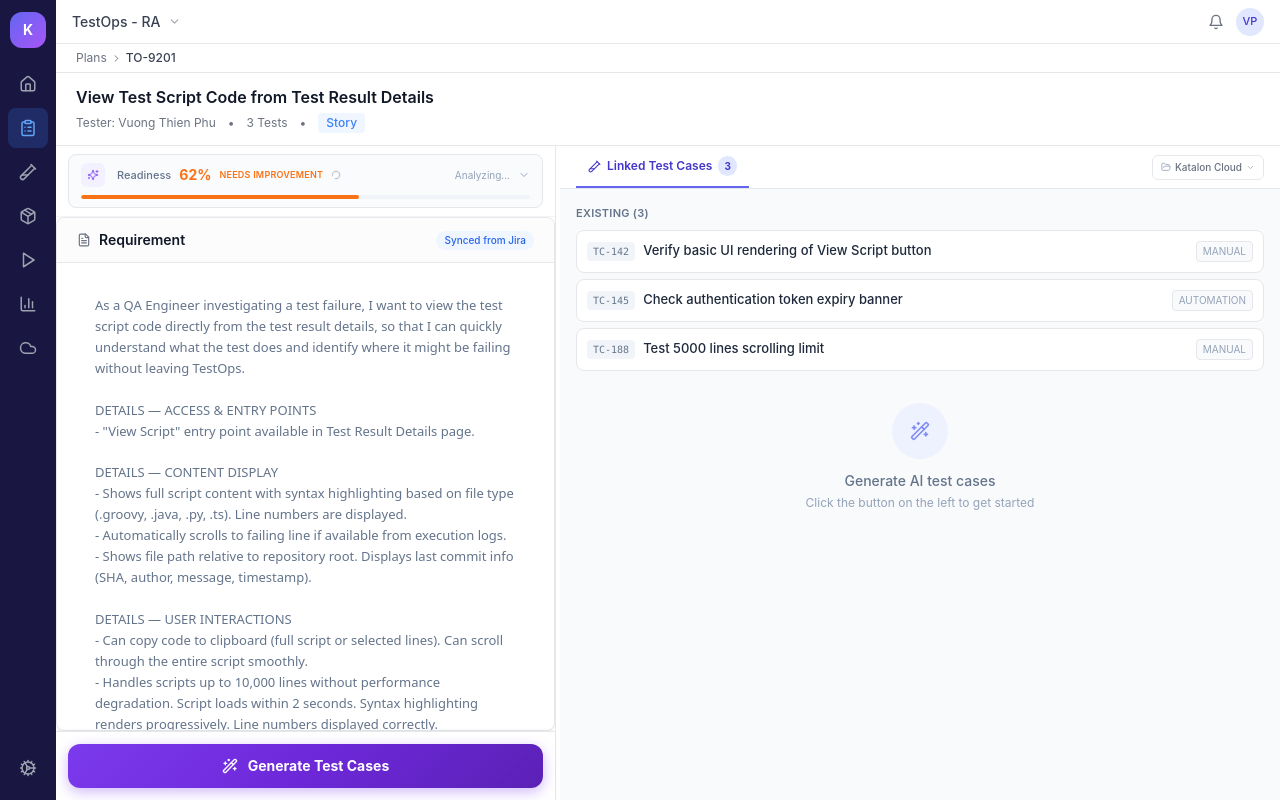
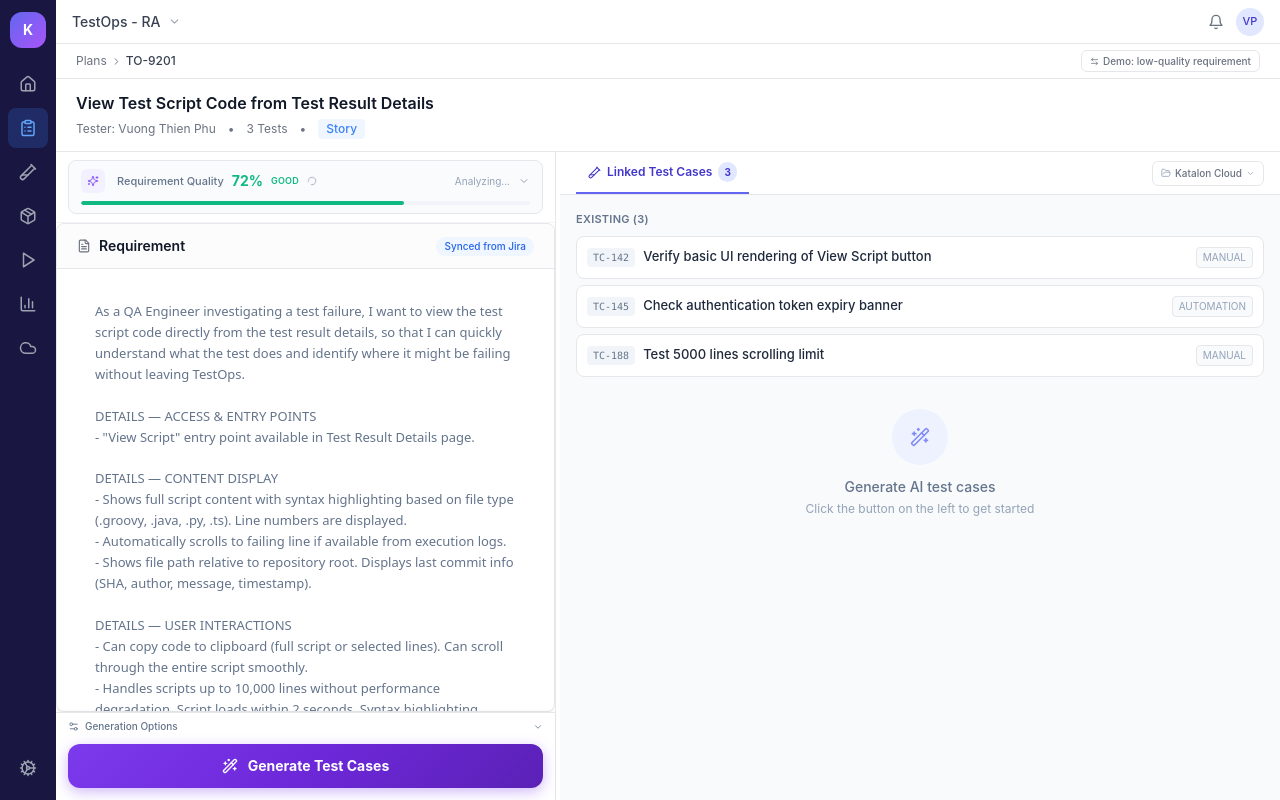
Before and after one commit to hanguyenktl/test-case-generator-specs, a React (Vite) app: page / in a window 1280 px wide. Built offline with nearby package versions, Linux system fonts and the light colour scheme.

Commit message:
feat: separate context from scoring, add score gate with context relaxation, rename to Requirement Quality

```diff
--- a/src/App.jsx
+++ b/src/App.jsx
@@ -1,10 +1,11 @@
 import React, { useState, useCallback } from 'react';
-import { ChevronDown, ChevronRight, Bell, Sparkles, Wand2, Loader2, FolderOpen, Check, TestTube2, Eye } from 'lucide-react';
+import { ChevronDown, ChevronRight, Bell, Sparkles, Wand2, Loader2, FolderOpen, Check, TestTube2, Eye, AlertTriangle, ArrowLeftRight } from 'lucide-react';
 import { TO } from './utils/theme';
-import { mockRequirement, mockCoreTests, mockAdditionalTests, existingLinkedTests, mockClarifications } from './data/mockData';
+import { mockRequirement, mockLowQualityRequirement, mockRequirementText, mockLowQualityText, mockCoreTests, mockAdditionalTests, existingLinkedTests, mockClarifications } from './data/mockData';
 import { SidebarNav } from './components/Shell/SidebarNav';
 import { RequirementPanel } from './features/Requirement/RequirementPanel';
 import { AIGeneratorPanel } from './features/Assessment/AIGeneratorPanel';
+import { GenerationConfig } from './features/Assessment/GenerationConfig';
 import { ReviewList } from './features/Review/ReviewList';
 
 const TEST_STATUS = { PENDING: 'pending', ACCEPTED: 'accepted', REJECTED: 'rejected', MODIFIED: 'modified', REGENERATING: 'regenerating' };
@@ -25,6 +26,8 @@ export default function App() {
   const [showLocationPicker, setShowLocationPicker] = useState(false);
   const [rightTab, setRightTab] = useState('linked');
   const [acceptedTests, setAcceptedTests] = useState([]);
+  const [requirementScore, setRequirementScore] = useState(0);
+  const [useDemo, setUseDemo] = useState(false); // toggle low-quality requirement
 
   // Optional context
   const [docs, setDocs] = useState([]);
@@ -36,6 +39,17 @@ export default function App() {
     const timer = setTimeout(() => setAssessmentStatus('done'), 30000);
     return () => clearTimeout(timer);
   }, []);
+
+  // Active requirement data
+  const activeReq = useDemo ? mockLowQualityRequirement : mockRequirement;
+  const activeText = useDemo ? mockLowQualityText : mockRequirementText;
+
+  // Score gate logic — context can relax a block to a warning
+  const hasContext = additionalContext.length > 50 || docs.length > 0;
+  const rawBlocked = requirementScore < 30;
+  const isBlocked = rawBlocked && !hasContext; // context relaxes block → warning
+  const isWarning = (requirementScore >= 30 && requirementScore < 50) || (rawBlocked && hasContext);
+  const canGenerate = !gen && !hasGen && !isBlocked;
 
   // Resizable left panel
   const [leftWidth, setLeftWidth] = useState(500);
@@ -148,16 +162,24 @@ export default function App() {
         {/* Breadcrumb */}
         <div className="px-5 py-1.5 bg-white border-b flex items-center text-xs" style={{ borderColor: TO.cardBd, color: TO.textSecondary }}>
           Plans<ChevronRight size={11} className="mx-1" />
-          <span className="font-medium" style={{ color: TO.textBody }}>{mockRequirement.id}</span>
+          <span className="font-medium" style={{ color: TO.textBody }}>{activeReq.id}</span>
+          <button
+            onClick={() => { setUseDemo(!useDemo); setHasGen(false); setTcs([]); setSts({}); setAcceptedTests([]); }}
+            className="ml-auto flex items-center gap-1 px-2 py-0.5 text-[10px] font-medium rounded-md border hover:bg-slate-50 transition-colors"
+            style={{ borderColor: '#E5E7EB', color: TO.textSecondary }}
+          >
+            <ArrowLeftRight size={9} />
+            {useDemo ? 'Switch to detailed requirement' : 'Demo: low-quality requirement'}
+          </button>
         </div>
 
         {/* Page header */}
         <div className="bg-white border-b px-5 py-3" style={{ borderColor: TO.cardBd }}>
-          <h1 className="text-base font-semibold" style={{ color: TO.textPrimary }}>{mockRequirement.title}</h1>
+          <h1 className="text-base font-semibold" style={{ color: TO.textPrimary }}>{activeReq.title}</h1>
           <div className="flex items-center gap-3 mt-1 text-xs" style={{ color: TO.textSecondary }}>
-            <span>Tester: {mockRequirement.tester}</span><span>•</span>
+            <span>Tester: {activeReq.tester}</span><span>•</span>
             <span>{existingLinkedTests.length + acceptedTests.length} Tests</span><span>•</span>
-            <span className="px-2 py-0.5 rounded font-medium" style={{ backgroundColor: '#EFF6FF', color: TO.link }}>{mockRequirement.issueType}</span>
+            <span className="px-2 py-0.5 rounded font-medium" style={{ backgroundColor: '#EFF6FF', color: TO.link }}>{activeReq.issueType}</span>
           </div>
         </div>
 
@@ -169,43 +191,79 @@ export default function App() {
               {/* Optional readiness hint + context */}
               <div className="px-3 py-2 flex-shrink-0 border-b border-gray-100">
                 <AIGeneratorPanel
+                  requirementText={activeText}
                   assessmentStatus={assessmentStatus}
-                  clarifications={clarifs}
+                  clarifications={useDemo ? [] : clarifs}
                   onResolve={(id, ans) => setClarifs(p => p.map(c => c.id === id ? { ...c, resolved: ans !== null, resolvedAnswer: ans } : c))}
+                  onScoreChange={setRequirementScore}
+                />
+              </div>
+
+              {/* Requirement text */}
+              <div className="flex-1 overflow-hidden min-h-0 bg-white">
+                <RequirementPanel requirementText={activeText} highlightedParagraphs={highlightedParagraphs} />
+              </div>
+
+              {/* Sticky Generate Button — AI gradient styling */}
+              <div className="border-t border-gray-200 bg-white flex-shrink-0 shadow-[0_-2px_6px_-2px_rgba(0,0,0,0.05)]">
+                {/* Generation Options — config for the AI */}
+                <GenerationConfig
                   additionalContext={additionalContext}
                   onContextChange={setAdditionalContext}
                   documents={docs}
                   onUpload={(d) => setDocs(p => [...p, d])}
                   onRemoveDoc={(id) => setDocs(p => p.filter(d => d.id !== id))}
                 />
+
+                {/* Score gate warning */}
+                {isBlocked && (
+                  <div className="mx-3 mb-2 px-2.5 py-2 rounded-lg flex items-start gap-2 text-[11px]" style={{ backgroundColor: '#FEF2F2', border: '1px solid #FECACA' }}>
+                    <AlertTriangle size={12} className="text-red-400 flex-shrink-0 mt-0.5" />
+                    <div>
+                      <span className="font-semibold text-red-700">Requirement too vague for AI generation.</span>
+                      <span className="text-red-600"> Add user story structure, acceptance criteria, or scenarios. You can also add context below to unlock generation.</span>
                     </div>
+                  </div>
+                )}
+                {isWarning && !gen && !hasGen && (
+                  <div className="mx-3 mb-2 px-2.5 py-1.5 rounded-lg flex items-center gap-2 text-[10px]" style={{ backgroundColor: '#FFFBEB', border: '1px solid #FDE68A' }}>
+                    <AlertTriangle size={10} className="text-amber-400 flex-shrink-0" />
+                    <span className="text-amber-700">
+                      {rawBlocked && hasContext
+                        ? 'Requirement quality is low, but your added context may compensate. Proceed with caution.'
+                        : 'Low requirement quality — generated tests may be incomplete or vague.'}
+                    </span>
+                  </div>
+                )}
 
-              {/* Requirement text */}
-              <div className="flex-1 overflow-hidden min-h-0 bg-white">
-                <RequirementPanel highlightedParagraphs={highlightedParagraphs} />
-              </div>
-
-              {/* Sticky Generate Button — AI gradient styling */}
-              <div className="p-3 border-t border-gray-200 bg-white flex-shrink-0 shadow-[0_-2px_6px_-2px_rgba(0,0,0,0.05)]">
+                <div className="px-3 pb-3">
                   <button
                     onClick={doGen}
-                  disabled={gen || hasGen}
+                    disabled={!canGenerate}
                     className="w-full py-3 text-white text-sm font-bold rounded-xl flex items-center justify-center gap-2.5 transition-all duration-300 disabled:opacity-40 shadow-lg hover:shadow-xl hover:scale-[1.01] active:scale-[0.99]"
                     style={{
-                    background: gen || hasGen
-                      ? '#9CA3AF'
+                      background: !canGenerate
+                        ? (isBlocked ? '#F87171' : '#9CA3AF')
+                        : isWarning
+                          ? 'linear-gradient(135deg, #F59E0B 0%, #D97706 100%)'
                           : 'linear-gradient(135deg, #7C3AED 0%, #6D28D9 50%, #5B21B6 100%)',
-                    boxShadow: gen || hasGen ? 'none' : '0 4px 14px rgba(124, 58, 237, 0.35)',
+                      boxShadow: !canGenerate ? 'none'
+                        : isWarning ? '0 4px 14px rgba(245, 158, 11, 0.35)'
+                        : '0 4px 14px rgba(124, 58, 237, 0.35)',
+                      cursor: isBlocked ? 'not-allowed' : 'pointer',
                     }}
                   >
                     {gen ? (
                       <><Loader2 size={16} className="animate-spin" />Generating...</>
                     ) : hasGen ? (
                       <><Sparkles size={16} />Tests Generated</>
+                    ) : isBlocked ? (
+                      <><AlertTriangle size={16} />Requirement Too Vague</>
                     ) : (
                       <><Wand2 size={16} />Generate Test Cases</>
                     )}
                   </button>
+                </div>
               </div>
             </div>
 
--- a/src/features/Assessment/AIGeneratorPanel.jsx
+++ b/src/features/Assessment/AIGeneratorPanel.jsx
@@ -1,46 +1,70 @@
-import React, { useState } from 'react';
-import { Sparkles, ChevronDown, ChevronUp, Lightbulb, FileUp, X, Loader2, CheckCircle2, Circle, Info } from 'lucide-react';
-import { TO } from '../../utils/theme';
+import React, { useState, useEffect } from 'react';
+import { Sparkles, ChevronDown, ChevronUp, Lightbulb, Loader2, CheckCircle2, Circle, Info } from 'lucide-react';
 
-// Deterministic scoring criteria — always visible
+// Deterministic scoring criteria
 const BASE_CRITERIA = [
-  { label: 'Has user story structure', met: true, pts: 15 },
-  { label: 'Contains acceptance criteria', met: true, pts: 12 },
-  { label: 'Specifies entry points', met: true, pts: 10 },
-  { label: 'Defines user interactions', met: true, pts: 10 },
-  { label: 'Covers error / edge cases', met: false, pts: 0, maxPts: 10 },
-  { label: 'Has clear scope boundaries', met: false, pts: 0, maxPts: 5 },
+  { label: 'Has user story structure', key: 'userStory', pts: 15 },
+  { label: 'Contains acceptance criteria', key: 'acceptance', pts: 12 },
+  { label: 'Specifies entry points', key: 'entryPoints', pts: 10 },
+  { label: 'Defines user interactions', key: 'interactions', pts: 10 },
+  { label: 'Covers error / edge cases', key: 'edgeCases', pts: 10 },
+  { label: 'Has clear scope boundaries', key: 'scope', pts: 5 },
 ];
 
-// LLM-derived criteria — only appear after analysis
+// LLM-derived criteria
 const LLM_CRITERIA = [
-  { label: 'Scenarios identifiable', met: true, pts: 8 },
-  { label: 'Ambiguity level is low', met: true, pts: 4 },
+  { label: 'Scenarios identifiable', pts: 8 },
+  { label: 'Ambiguity level is low', pts: 4 },
 ];
 
+// Evaluate a requirement text against criteria
+function evaluateRequirement(text) {
+  const lower = text.toLowerCase();
+  const len = text.length;
+  return {
+    userStory: /as a .+ i want/i.test(text) || /so that/i.test(text),
+    acceptance: /acceptance|criteria|expected|should|must/i.test(text) && len > 200,
+    entryPoints: /entry point|page|screen|button|navigate|click/i.test(text),
+    interactions: /can |user |scroll|copy|click|select|drag|input|type/i.test(text) && len > 150,
+    edgeCases: /edge|error|fail|invalid|exceed|denied|unsupported|scenario/i.test(text) && len > 300,
+    scope: /limit|boundary|within|up to|maximum|performance/i.test(text),
+  };
+}
+
 export const AIGeneratorPanel = ({
+  requirementText = '',
   clarifications = [], onResolve,
-  additionalContext = '', onContextChange,
-  documents = [], onUpload, onRemoveDoc,
-  assessmentStatus = 'ready', // 'analyzing' | 'done'
+  assessmentStatus = 'ready',
+  onScoreChange,
 }) => {
   const [expanded, setExpanded] = useState(false);
   const unresolvedCount = clarifications.filter(c => !c.resolved).length;
   const resolvedCount = clarifications.filter(c => c.resolved).length;
   const isAnalyzing = assessmentStatus === 'analyzing';
 
-  // Score: deterministic base appears instantly, bumps when LLM finishes
-  const baseScore = BASE_CRITERIA.reduce((s, c) => s + c.pts, 0); // 47
-  const llmBonus = !isAnalyzing ? LLM_CRITERIA.reduce((s, c) => s + c.pts, 0) : 0; // 12
-  const contextBonus = resolvedCount * 5 + (documents.length > 0 ? 5 : 0) + (additionalContext.length > 20 ? 3 : 0);
-  let score = Math.min(baseScore + llmBonus + contextBonus + 15, 98); // +15 baseline offset
+  // Evaluate requirement against criteria
+  const evaluation = evaluateRequirement(requirementText);
+  const scoredCriteria = BASE_CRITERIA.map(c => ({
+    ...c,
+    met: evaluation[c.key],
+  }));
 
-  const scoreColor = score >= 85 ? '#10B981' : score >= 70 ? '#F59E0B' : '#F97316';
-  const scoreLabel = score >= 85 ? 'Excellent' : score >= 70 ? 'Good' : 'Needs Improvement';
+  const baseScore = scoredCriteria.reduce((s, c) => s + (c.met ? c.pts : 0), 0);
+  const llmBonus = !isAnalyzing ? LLM_CRITERIA.reduce((s, c) => s + c.pts, 0) : 0;
+  const clarificationBonus = resolvedCount * 5;
+  let score = Math.min(baseScore + llmBonus + clarificationBonus + 10, 98);
+
+  const scoreColor = score >= 70 ? '#10B981' : score >= 50 ? '#F59E0B' : score >= 30 ? '#F97316' : '#EF4444';
+  const scoreLabel = score >= 70 ? 'Good' : score >= 50 ? 'Fair' : score >= 30 ? 'Needs Improvement' : 'Insufficient';
+
+  // Report score to parent
+  useEffect(() => {
+    onScoreChange?.(score);
+  }, [score, onScoreChange]);
 
   return (
     <div className="space-y-2">
-      {/* Readiness bar — elegant, compact, light */}
+      {/* Readiness bar */}
       <div
         className="rounded-lg cursor-pointer transition-all duration-200 hover:bg-slate-50"
         style={{ border: '1px solid #E5E7EB', backgroundColor: '#FAFBFC' }}
@@ -53,7 +77,7 @@ export const AIGeneratorPanel = ({
           </div>
 
           <div className="flex items-center gap-2 flex-1 min-w-0">
-            <span className="text-[11px] font-medium text-slate-500">Readiness</span>
+            <span className="text-[11px] font-medium text-slate-500">Requirement Quality</span>
             <span className="text-sm font-bold" style={{ color: scoreColor }}>{score}%</span>
             <span className="text-[9px] uppercase font-semibold tracking-wide" style={{ color: scoreColor }}>{scoreLabel}</span>
             {isAnalyzing && <Loader2 size={10} className="animate-spin text-slate-400" />}
@@ -87,7 +111,7 @@ export const AIGeneratorPanel = ({
               <Info size={9} />Score Breakdown
             </p>
             <div className="space-y-0.5">
-              {BASE_CRITERIA.map((c, i) => (
+              {scoredCriteria.map((c, i) => (
                 <div key={i} className="flex items-center gap-1.5 text-[10px]">
                   {c.met
                     ? <CheckCircle2 size={10} className="text-emerald-500 flex-shrink-0" />
@@ -95,7 +119,7 @@ export const AIGeneratorPanel = ({
                   }
                   <span className={c.met ? 'text-slate-600' : 'text-slate-400'}>{c.label}</span>
                   <span className="ml-auto font-mono text-[9px]" style={{ color: c.met ? '#10B981' : '#CBD5E1' }}>
-                    {c.met ? `+${c.pts}` : `+${c.maxPts || 0}`}
+                    {c.met ? `+${c.pts}` : `+0`}
                   </span>
                 </div>
               ))}
@@ -113,26 +137,11 @@ export const AIGeneratorPanel = ({
                   <span>AI analysis in progress...</span>
                 </div>
               )}
-              {/* Dynamic boosts */}
               {resolvedCount > 0 && (
                 <div className="flex items-center gap-1.5 text-[10px]">
                   <CheckCircle2 size={10} className="text-emerald-500 flex-shrink-0" />
                   <span className="text-slate-600">Clarifications resolved ({resolvedCount})</span>
                   <span className="ml-auto font-mono text-[9px] text-emerald-500">+{resolvedCount * 5}</span>
-                </div>
-              )}
-              {documents.length > 0 && (
-                <div className="flex items-center gap-1.5 text-[10px]">
-                  <CheckCircle2 size={10} className="text-emerald-500 flex-shrink-0" />
-                  <span className="text-slate-600">Supporting docs attached</span>
-                  <span className="ml-auto font-mono text-[9px] text-emerald-500">+5</span>
-                </div>
-              )}
-              {additionalContext.length > 20 && (
-                <div className="flex items-center gap-1.5 text-[10px]">
-                  <CheckCircle2 size={10} className="text-emerald-500 flex-shrink-0" />
-                  <span className="text-slate-600">Additional context provided</span>
-                  <span className="ml-auto font-mono text-[9px] text-emerald-500">+3</span>
                 </div>
               )}
             </div>
@@ -158,7 +167,7 @@ export const AIGeneratorPanel = ({
             </div>
           ))}
 
-          {/* Resolved — very compact */}
+          {/* Resolved */}
           {clarifications.filter(c => c.resolved).map(c => (
             <div key={c.id} className="flex items-center gap-1.5 px-2.5 py-1.5 rounded-md text-[10px]"
               style={{ backgroundColor: '#F0FDF4', border: '1px solid #BBF7D0' }}>
@@ -167,34 +176,6 @@ export const AIGeneratorPanel = ({
               <span className="text-emerald-700 font-semibold flex-shrink-0">{c.resolvedAnswer}</span>
             </div>
           ))}
-
-          {/* Context + Upload — compact */}
-          <div className="space-y-1.5">
-            <textarea
-              value={additionalContext}
-              onChange={(e) => onContextChange(e.target.value)}
-              placeholder="Add context: related features, constraints..."
-              className="w-full text-[11px] rounded-lg border p-2 focus:outline-none focus:ring-1 focus:ring-violet-200 transition-all resize-none min-h-[40px]"
-              style={{ borderColor: '#E5E7EB', backgroundColor: '#FAFAFA', color: TO.textBody }}
-              onClick={(e) => e.stopPropagation()}
-            />
-            <div className="flex items-center gap-1.5 flex-wrap">
-              {documents.map(d => (
-                <div key={d.id} className="flex items-center gap-1 px-2 py-0.5 text-[9px] bg-violet-50 rounded text-violet-700 font-medium border border-violet-100">
-                  <span className="truncate max-w-[80px]">{d.name}</span>
-                  <button onClick={(e) => { e.stopPropagation(); onRemoveDoc(d.id); }} className="text-violet-400 hover:text-red-500"><X size={8} /></button>
-                </div>
-              ))}
-              <label className="px-2 py-0.5 text-[9px] border border-dashed rounded text-slate-400 hover:text-violet-600 hover:border-violet-300 cursor-pointer transition-all font-medium"
-                style={{ borderColor: '#D1D5DB' }}>
-                <FileUp size={9} className="inline mr-0.5" />Upload
-                <input type="file" className="hidden" onChange={(e) => {
-                  const f = e.target.files?.[0];
-                  if (f) onUpload({ id: Date.now(), name: f.name, type: f.type });
-                }} />
-              </label>
-            </div>
-          </div>
         </div>
       )}
     </div>
--- /dev/null
+++ b/src/features/Assessment/GenerationConfig.jsx
@@ -0,0 +1,58 @@
+import React, { useState } from 'react';
+import { Settings2, ChevronDown, ChevronUp, FileUp, X } from 'lucide-react';
+import { TO } from '../../utils/theme';
+
+export const GenerationConfig = ({
+  additionalContext = '', onContextChange,
+  documents = [], onUpload, onRemoveDoc,
+}) => {
+  const [expanded, setExpanded] = useState(false);
+
+  const hasContent = additionalContext.length > 0 || documents.length > 0;
+
+  return (
+    <div className="px-3 pb-1">
+      <button
+        onClick={() => setExpanded(!expanded)}
+        className="w-full flex items-center gap-1.5 py-1.5 text-[10px] font-medium text-slate-500 hover:text-violet-600 transition-colors rounded"
+      >
+        <Settings2 size={11} />
+        <span>Generation Options</span>
+        {hasContent && !expanded && (
+          <span className="w-1.5 h-1.5 rounded-full bg-violet-400 flex-shrink-0" />
+        )}
+        <span className="ml-auto">
+          {expanded ? <ChevronUp size={10} /> : <ChevronDown size={10} />}
+        </span>
+      </button>
+
+      {expanded && (
+        <div className="space-y-2 pb-1 animate-in slide-in-from-top-1">
+          <textarea
+            value={additionalContext}
+            onChange={(e) => onContextChange(e.target.value)}
+            placeholder="Add context for the AI: related features, design docs, constraints..."
+            className="w-full text-[11px] rounded-lg border p-2 focus:outline-none focus:ring-1 focus:ring-violet-200 transition-all resize-none min-h-[48px]"
+            style={{ borderColor: '#E5E7EB', backgroundColor: '#FAFAFA', color: TO.textBody }}
+          />
+          <div className="flex items-center gap-1.5 flex-wrap">
+            {documents.map(d => (
+              <div key={d.id} className="flex items-center gap-1 px-2 py-0.5 text-[9px] bg-violet-50 rounded text-violet-700 font-medium border border-violet-100">
+                <span className="truncate max-w-[80px]">{d.name}</span>
+                <button onClick={() => onRemoveDoc(d.id)} className="text-violet-400 hover:text-red-500"><X size={8} /></button>
+              </div>
+            ))}
+            <label className="px-2 py-0.5 text-[9px] border border-dashed rounded text-slate-400 hover:text-violet-600 hover:border-violet-300 cursor-pointer transition-all font-medium"
+              style={{ borderColor: '#D1D5DB' }}>
+              <FileUp size={9} className="inline mr-0.5" />Upload
+              <input type="file" className="hidden" onChange={(e) => {
+                const f = e.target.files?.[0];
+                if (f) onUpload({ id: Date.now(), name: f.name, type: f.type });
+              }} />
+            </label>
+          </div>
+        </div>
+      )}
+    </div>
+  );
+};
```
Also changed, not shown: src/data/mockData.js (+12 -0 lines), src/features/Requirement/RequirementPanel.jsx (+3 -4 lines). Lines whose indentation alone changed are shown as unchanged.
